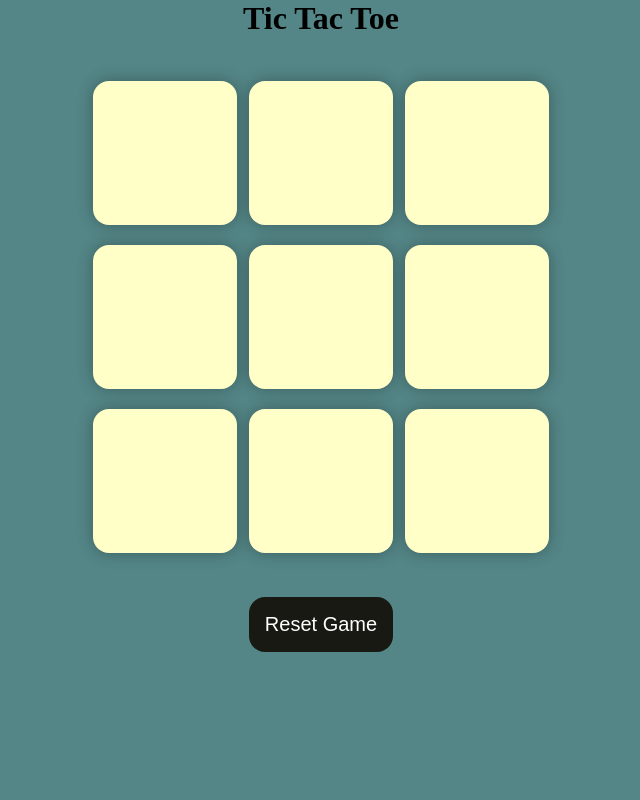
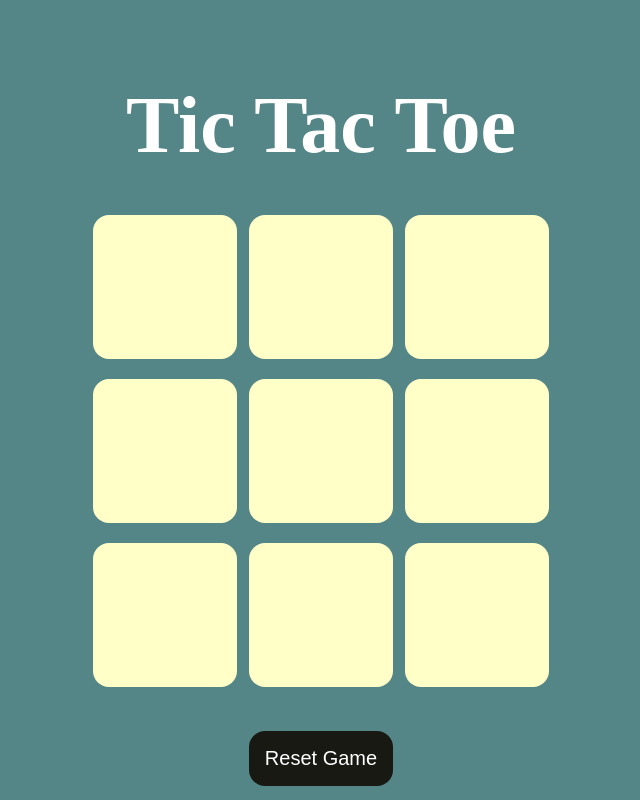
Before and after one commit to Raju-kumar-vishwakarma/Tic-Tac-Toe, a plain HTML site: page index.html in a window 1280 px wide. Shown: the whole page, without its empty margins (319-959 px from the left). Drawn offline with Linux system fonts and the light colour scheme.

Commit message:
Update style.css

```diff
--- a/style.css
+++ b/style.css
@@ -8,6 +8,12 @@
     text-align: center;
   }
 
+  h1{
+    margin-top: 5rem;
+    font-size: 10vmin;
+    color: white;
+
+  }
   .container {
     height: 70vh;
     display: flex;
@@ -31,10 +37,12 @@
     width: 18vmin;
     border-radius: 1rem;
     border: none;
-    box-shadow: 0 0 1rem rgba(0, 0, 0, 0.3);
+    /* box-shadow: 0 0 1rem rgba(0, 0, 0, 0.3); */
     font-size: 8vmin;
     color: #b0413e;
     background-color: #ffffc7;
+    box-shadow: 1 1 2rem rgba (3, 3, 3, 5.3);
+    font-weight: bold;
   }
 
   #reset-btn {
```
